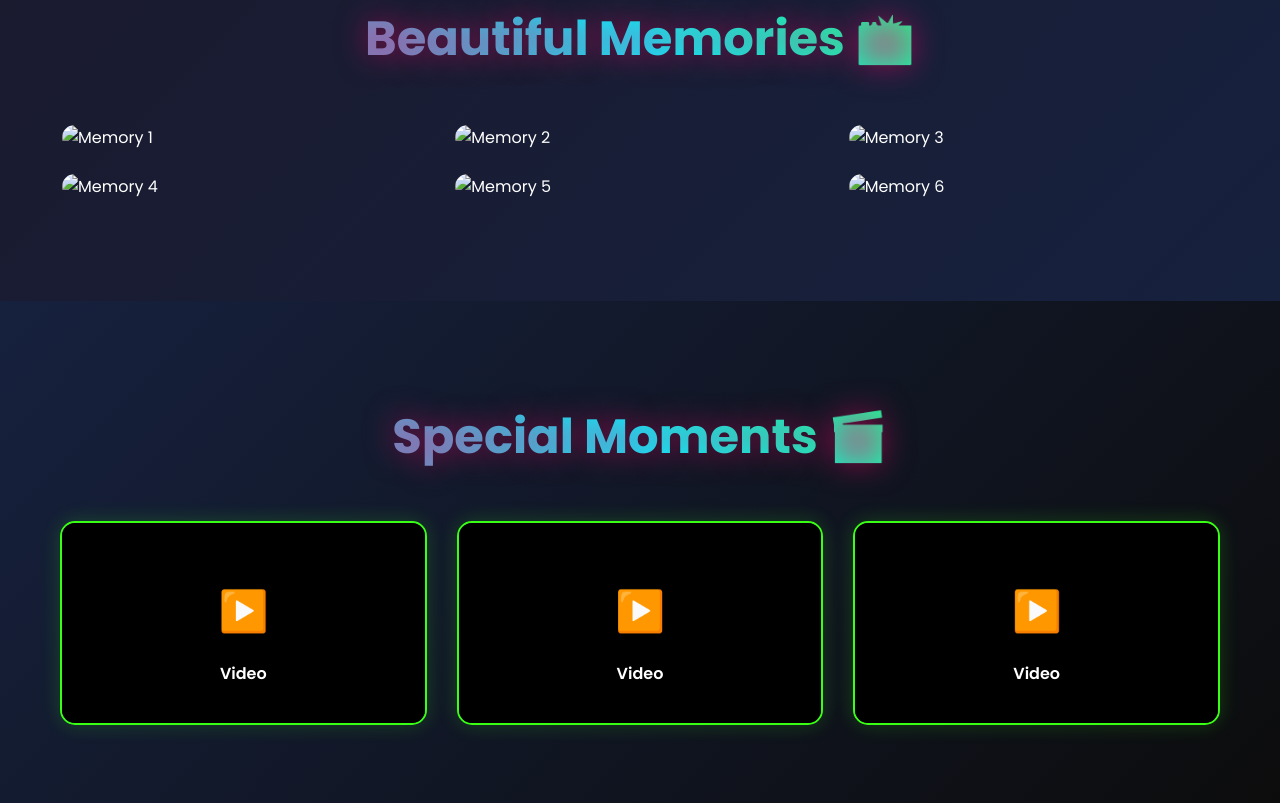
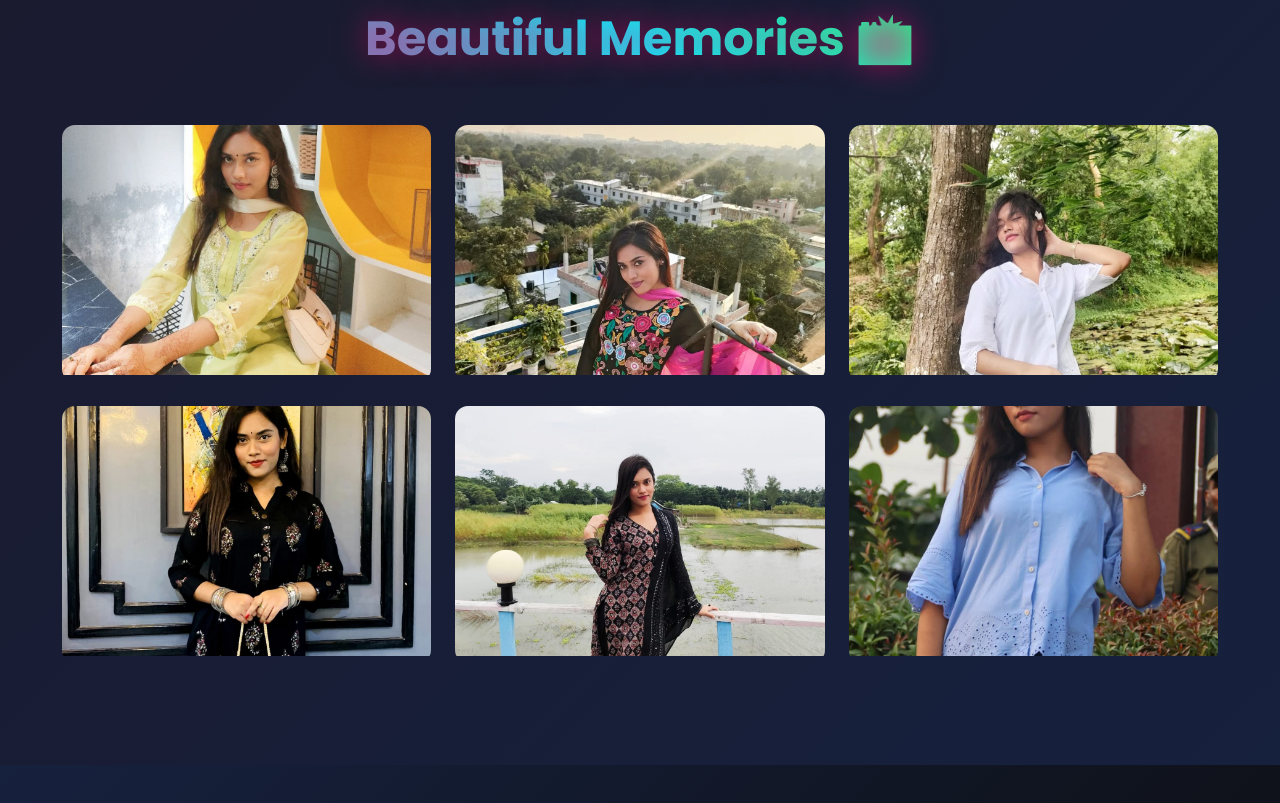
Before and after one commit to OwnFuture/Birthday-Gift, a plain HTML site: page index.html in a window 1280 px wide. Shown: the part 897-1700 px from the top of the page. Drawn offline with Linux system fonts and the light colour scheme; the site is published under a folder, as on GitHub Pages, so addresses that start at the root find nothing.

Commit message:
Updated images and videos paths

```diff
--- a/index.html
+++ b/index.html
@@ -49,37 +49,37 @@
             <h2 class="section-title">Beautiful Memories 📸</h2>
             <div class="gallery-grid">
                 <div class="gallery-item" onclick="openModal(this)">
-                    <img src="/photos/img1.jpeg" alt="Memory 1">
+                    <img src="photos/img1.jpeg" alt="Memory 1">
                     <div class="overlay">
                         <span>Click to view</span>
                     </div>
                 </div>
                 <div class="gallery-item" onclick="openModal(this)">
-                    <img src="/photos/img2.jpeg" alt="Memory 2">
+                    <img src="photos/img2.jpeg" alt="Memory 2">
                     <div class="overlay">
                         <span>Click to view</span>
                     </div>
                 </div>
                 <div class="gallery-item" onclick="openModal(this)">
-                    <img src="/photos/img3.jpeg" alt="Memory 3">
+                    <img src="photos/img3.jpeg" alt="Memory 3">
                     <div class="overlay">
                         <span>Click to view</span>
                     </div>
                 </div>
                 <div class="gallery-item" onclick="openModal(this)">
-                    <img src="/photos/img4.jpeg" alt="Memory 4">
+                    <img src="photos/img4.jpeg" alt="Memory 4">
                     <div class="overlay">
                         <span>Click to view</span>
                     </div>
                 </div>
                 <div class="gallery-item" onclick="openModal(this)">
-                    <img src="/photos/img5.jpeg" alt="Memory 5">
+                    <img src="photos/img5.jpeg" alt="Memory 5">
                     <div class="overlay">
                         <span>Click to view</span>
                     </div>
                 </div>
                 <div class="gallery-item" onclick="openModal(this)">
-                    <img src="/photos/img6.jpeg" alt="Memory 6">
+                    <img src="photos/img6.jpeg" alt="Memory 6">
                     <div class="overlay">
                         <span>Click to view</span>
                     </div>
--- a/script.js
+++ b/script.js
@@ -70,9 +70,9 @@ let currentVideoBox = null;     // to track which box is playing
 
 function playVideo(videoNumber) {
     const videoFiles = {
-        1: "/photos/nvid3.mp4",
-        2: "/photos/nvid2.mp4",
-        3: "/photos/nvid1.mp4"
+        1: "photos/nvid3.mp4",
+        2: "photos/nvid2.mp4",
+        3: "photos/nvid1.mp4"
     };
 
     const box = document.getElementById(`videoBox${videoNumber}`);
```
